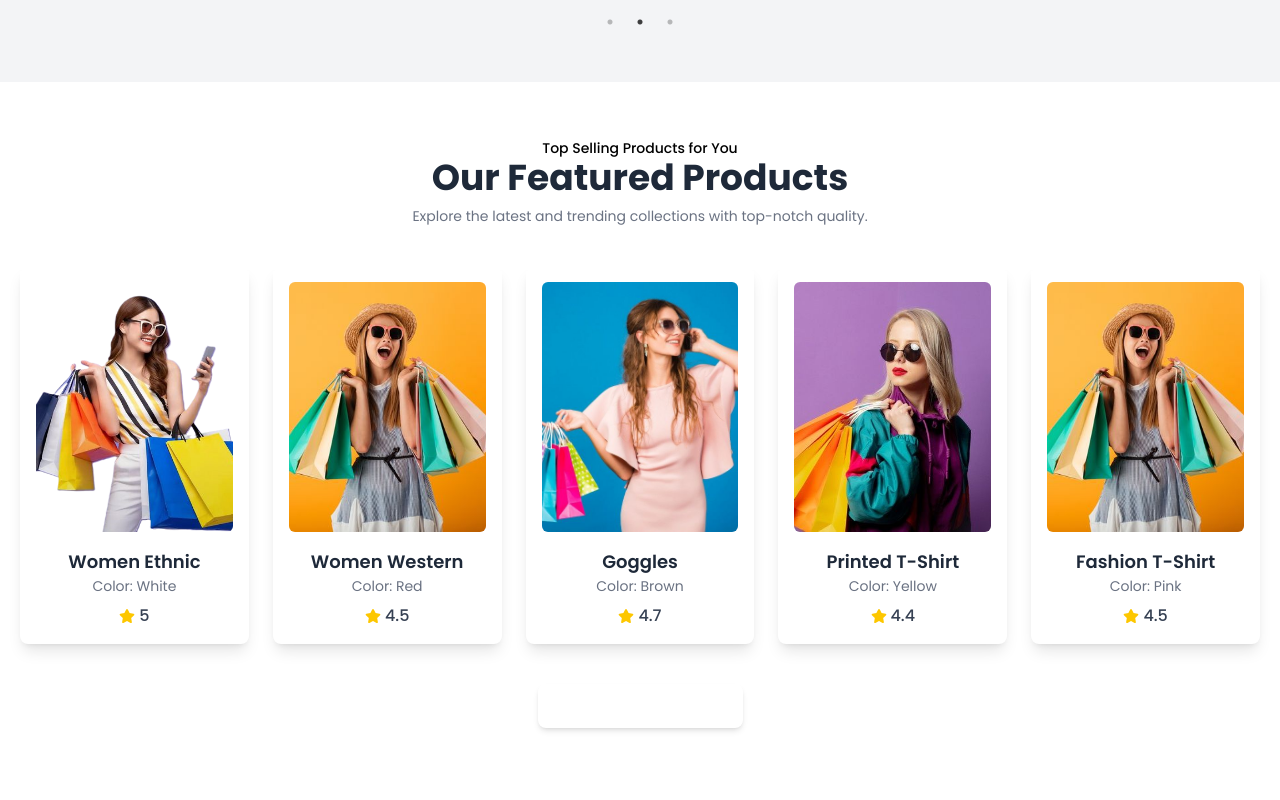
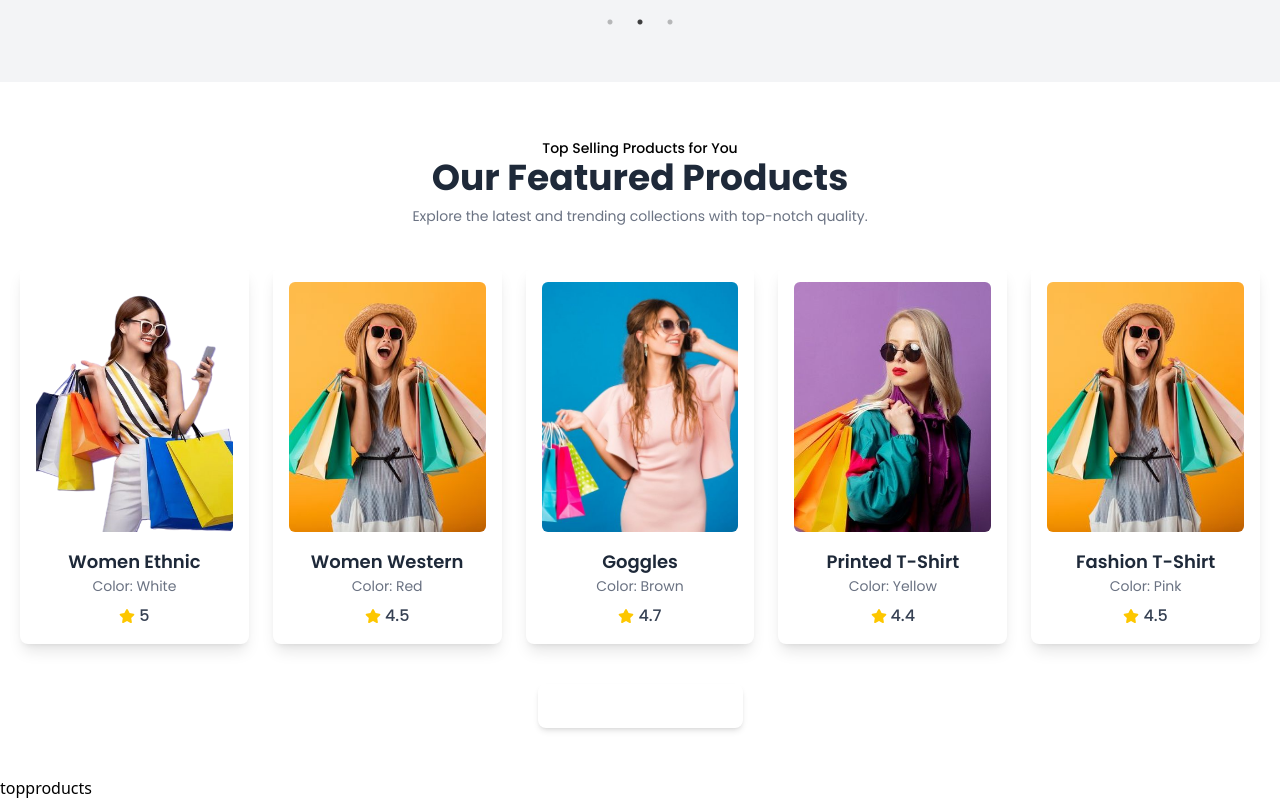
Before and after one commit to Mawais200/Shop-Cart-Web, a React (Vite) app in the folder shopcart/: page / in a window 1280 px wide. Shown: the part 568-1368 px from the top of the page. Before the commit the page ends 1344 px from the top, so only its background shows below. Built offline with nearby package versions, Linux system fonts and the light colour scheme.

Commit message:
make a folder of top rated products section

```diff
--- a/shopcart/src/App.jsx
+++ b/shopcart/src/App.jsx
@@ -1,6 +1,8 @@
 import Hero from './Hero/hero'
 import Component from './Component/Navitems'
 import Products from './Products/products'
+import TopProducts from './TopProducts/topproducts'
+
 import './App.css'
 
 
@@ -13,6 +15,7 @@ function App() {
 
       <Hero/>
       <Products/>
+      <TopProducts/>
 
 
     </>
--- /dev/null
+++ b/shopcart/src/TopProducts/topproducts.jsx
@@ -0,0 +1,9 @@
+import React from 'react'
+
+const topproducts = () => {
+  return (
+    <div>topproducts</div>
+  )
+}
+
+export default topproducts
```
